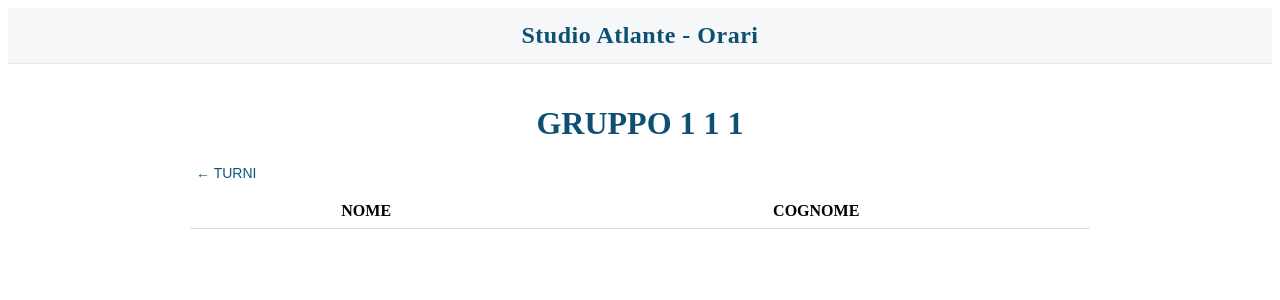
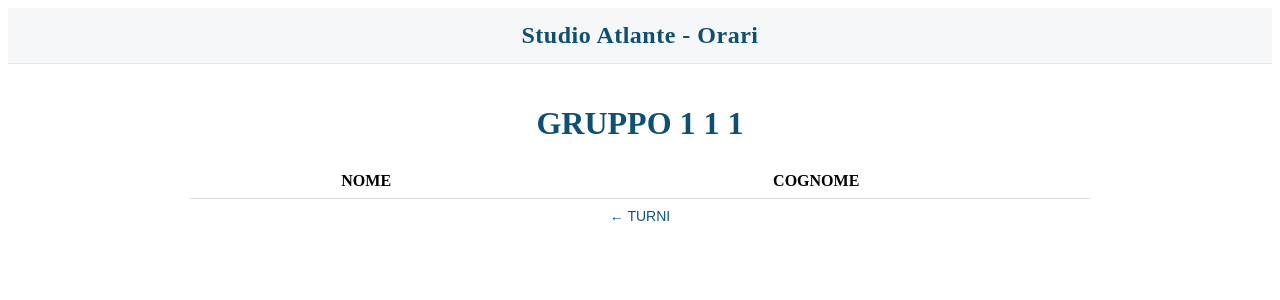
Before and after one commit to robivix/orari-studio-atlante, an Angular app: page /instructor/1/day/1/time/1 in a window 1280 px wide. Shown: the top 300 px of the page. Built offline with nearby package versions, Linux system fonts and the light colour scheme.

Commit message:
feat: reposition back button for improved UI layout

```diff
--- a/src/app/pages/group.component.ts
+++ b/src/app/pages/group.component.ts
@@ -11,11 +11,6 @@ import { NgFor, NgIf } from '@angular/common';
   template: `
     <div class="panel">
       <h1>{{ group()?.title || 'Loading...' }}</h1>
-
-      <div class="toolbar">
-        <button class="link" (click)="back()">← TURNI</button>
-        <span class="spacer"></span>
-      </div>
 
       <div *ngIf="!group()">Loading data...</div>
 
@@ -34,6 +29,8 @@ import { NgFor, NgIf } from '@angular/common';
           </tr>
         </tbody>
       </table>
+
+      <div class="back"><button class="link" (click)="back()">← TURNI</button></div>
     </div>
   `,
   styles: [`
@@ -52,6 +49,7 @@ import { NgFor, NgIf } from '@angular/common';
     .chip{ padding:6px 10px; border-radius:16px; border:1px solid #888; background:#f3f6f8; }
     .chip.on{ background:#2f6b2f; color:#fff; border-color:#2f6b2f; }
     .actions{ display:flex; gap:10px; justify-content:flex-end; margin-top:12px; }
+    .back{ margin-top:8px; text-align:center; }
   `]
 })
 export class GroupComponent {
```
